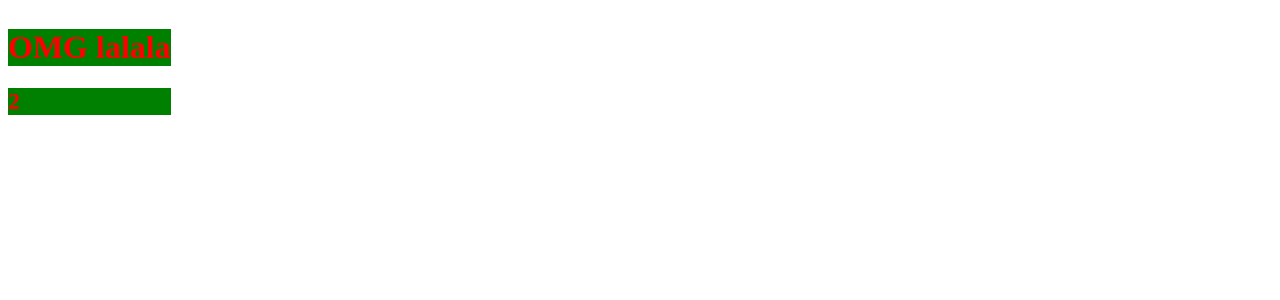
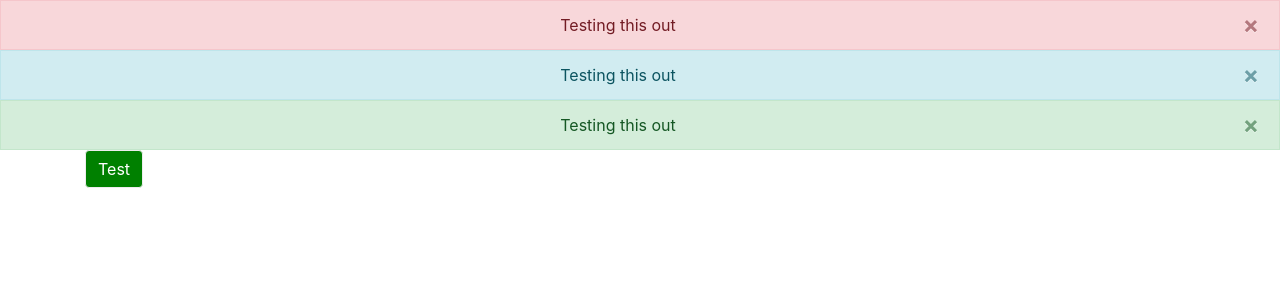
Before and after one commit to AlahmadiQ8/webpack-2-boilerplate, a React app: page / in a window 1280 px wide. Shown: the top 300 px of the page. Built offline with nearby package versions, Linux system fonts and the light colour scheme.

Commit message:
added bootstrap 4

```diff
--- a/package.json
+++ b/package.json
@@ -37,9 +37,12 @@
     "webpack-merge": "^3.0.0"
   },
   "dependencies": {
+    "bootstrap": "4.0.0-alpha.6",
     "classnames": "^2.2.5",
+    "jquery": "^3.2.1",
     "lodash": "^4.17.4",
     "react": "^15.4.2",
-    "react-dom": "^15.4.2"
+    "react-dom": "^15.4.2",
+    "tether": "^1.4.0"
   }
 }
--- a/src/index.html
+++ b/src/index.html
@@ -4,6 +4,6 @@
     <!-- <link rel="stylesheet" href="dist/styles.css"> -->
   </head>
   <body>
-    <div id="root" class='row'></div>
+    <div id="root"></div>
   </body>
 </html>
--- a/src/js/App.jsx
+++ b/src/js/App.jsx
@@ -1,4 +1,11 @@
 import React, { Component } from 'react';
+
+
+const Close = (props) => (
+  <button type="button" className="close" data-dismiss="alert" aria-label="Close">
+    <span aria-hidden="true">&times;</span>
+  </button>
+)
 
 export default class extends Component {
 
@@ -14,10 +21,16 @@ export default class extends Component {
   }
 
   render() {
+    const classes = 'text-center alert rounded-0 my-0 alert-dismissible fade show';
     return (
       <div>
-        <h1>OMG lalala</h1>
-        <h2>{this.state.counter}</h2>
+        <div className={`${classes} alert-danger`}><Close/> Testing this out</div>
+        <div className={`${classes} alert-info`}><Close/> Testing this out</div>
+        <div className={`${classes} alert-success`}><Close/> Testing this out</div>
+
+        <div className='container'>
+          <button className="btn btn-custom ">Test</button>
+        </div>
       </div>
     );
   }
--- a/src/js/index.js
+++ b/src/js/index.js
@@ -1,8 +1,10 @@
 import React from 'react';
 import ReactDOM from 'react-dom';
 import App from './App.jsx';
+
+import logo from '../img/brand-logo.png';
+
 import '../styles/index.scss';
-import logo from '../img/brand-logo.png';
 
 ReactDOM.render(
   <App />,
--- a/src/styles/index.scss
+++ b/src/styles/index.scss
@@ -1,3 +1,5 @@
+@import "~bootstrap/scss/bootstrap.scss";
+
 $test: #fff;
 $gray : green;
 
@@ -19,3 +21,7 @@ h2, h1 {
   flex-direction: row;
   flex-wrap: wrap;
 }
+
+.btn-custom {
+  @include button-variant(green, #ededed, red);
+}
--- a/webpack.config.js
+++ b/webpack.config.js
@@ -17,6 +17,7 @@ var common = {
 
   entry: {
     index: './js/index.js',
+    vendor: ['bootstrap']
   },
 
   output: {
@@ -75,6 +76,11 @@ var common = {
         disable: script === 'dev',
       }
     ),
+    new webpack.ProvidePlugin({
+      $: 'jquery',
+      jQuery: 'jquery',
+      Tether: 'tether'
+    })
   ]
 };
 
```
Also changed, not shown: 1 other file (tests, documents, lock files or other folders).
